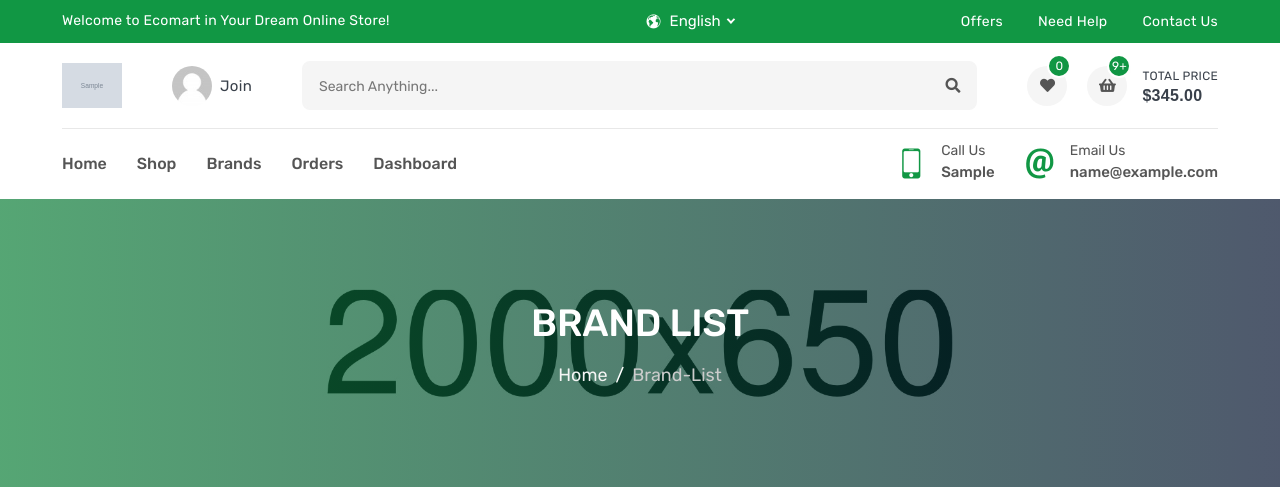
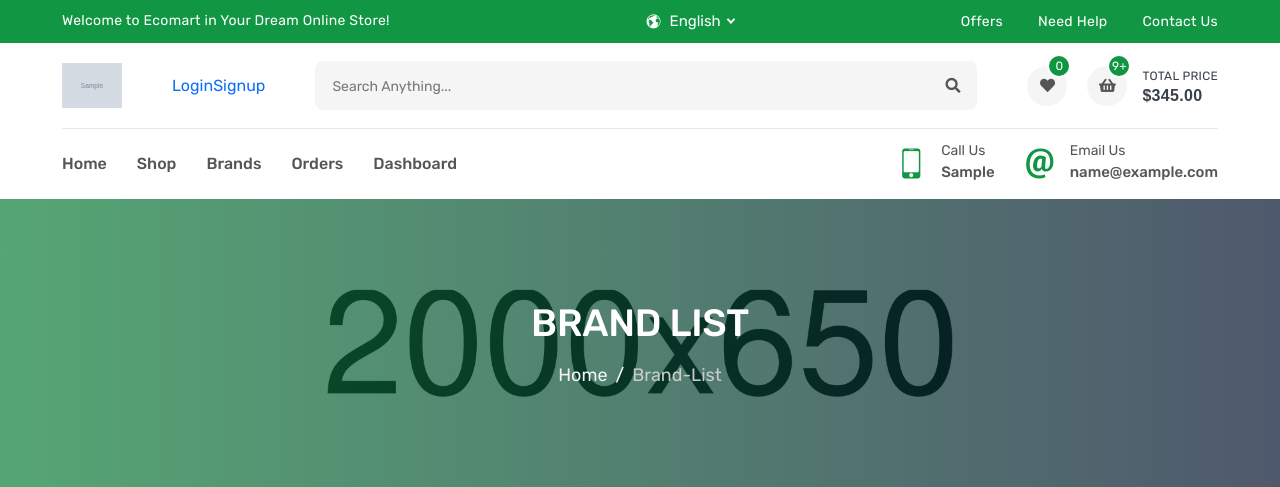
Before and after one commit to Pythondeveloper6/Dj5-Django-Amazon-Clone-, a Django app: page /products/brands in a window 1280 px wide. Shown: the top 487 px of the page. Run offline with Django 4.2, Linux system fonts and the light colour scheme; tables that the repository leaves empty hold one stand-in row (values such as "Sample post"); grey boxes marked "Sample" are stand-in pictures; some libraries are stand-ins or nearby versions.

Commit message:
add login , signup in navbar

```diff
--- a/templates/base.html
+++ b/templates/base.html
@@ -117,8 +117,13 @@
                         <img src="{{settings_data.logo.url}}" alt="logo">
                     </a>
                     <a href="login.html" class="header-widget" title="My Account">
-                        <img src="images/user.png" alt="user">
-                        <span>join</span>
+                        {% if user.is_authenticated %}
+                            <img src="images/user.png" alt="user">
+                        {% else %}
+                            <a href="#"> Login </a>
+                            <a href="#"> Signup</a>
+                        {% endif %}
+
                     </a>
 
                     <form class="header-form">
```
